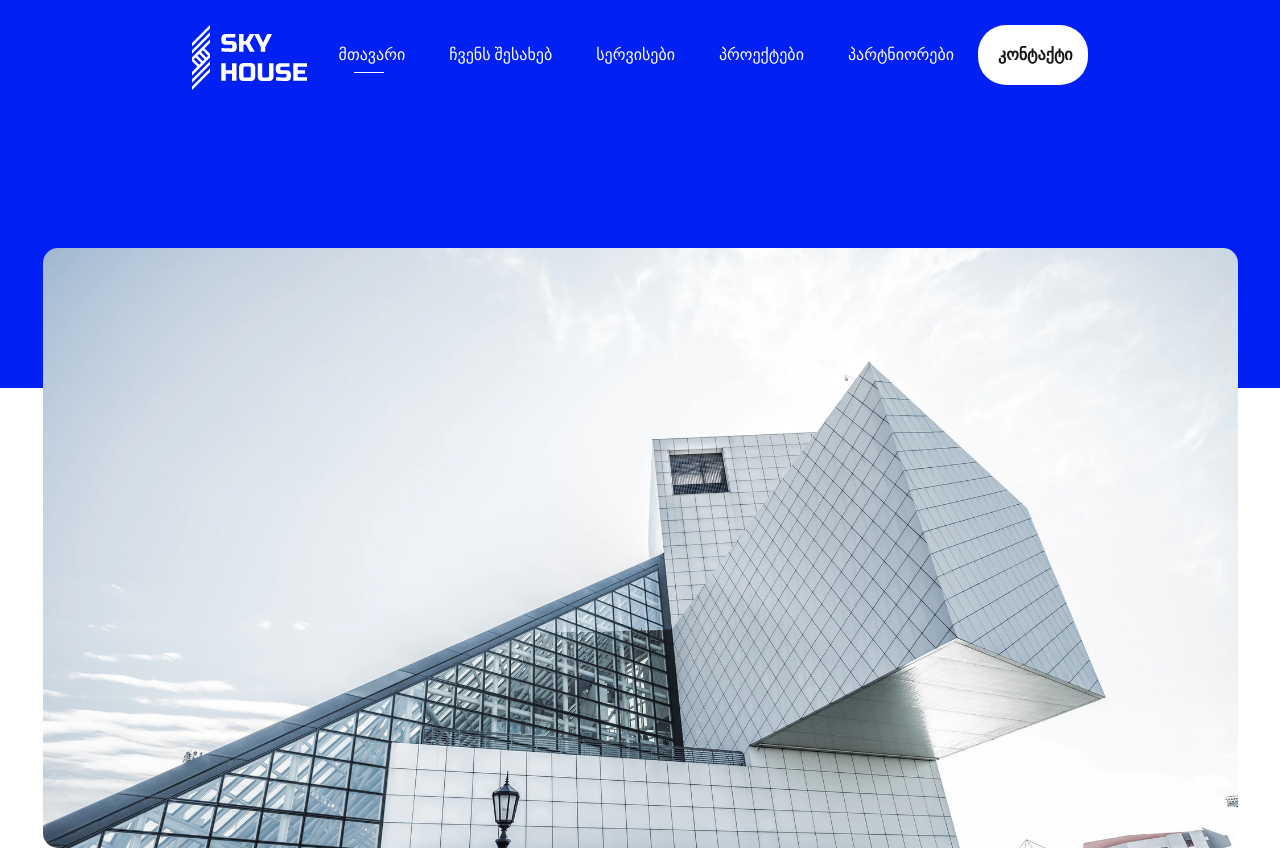
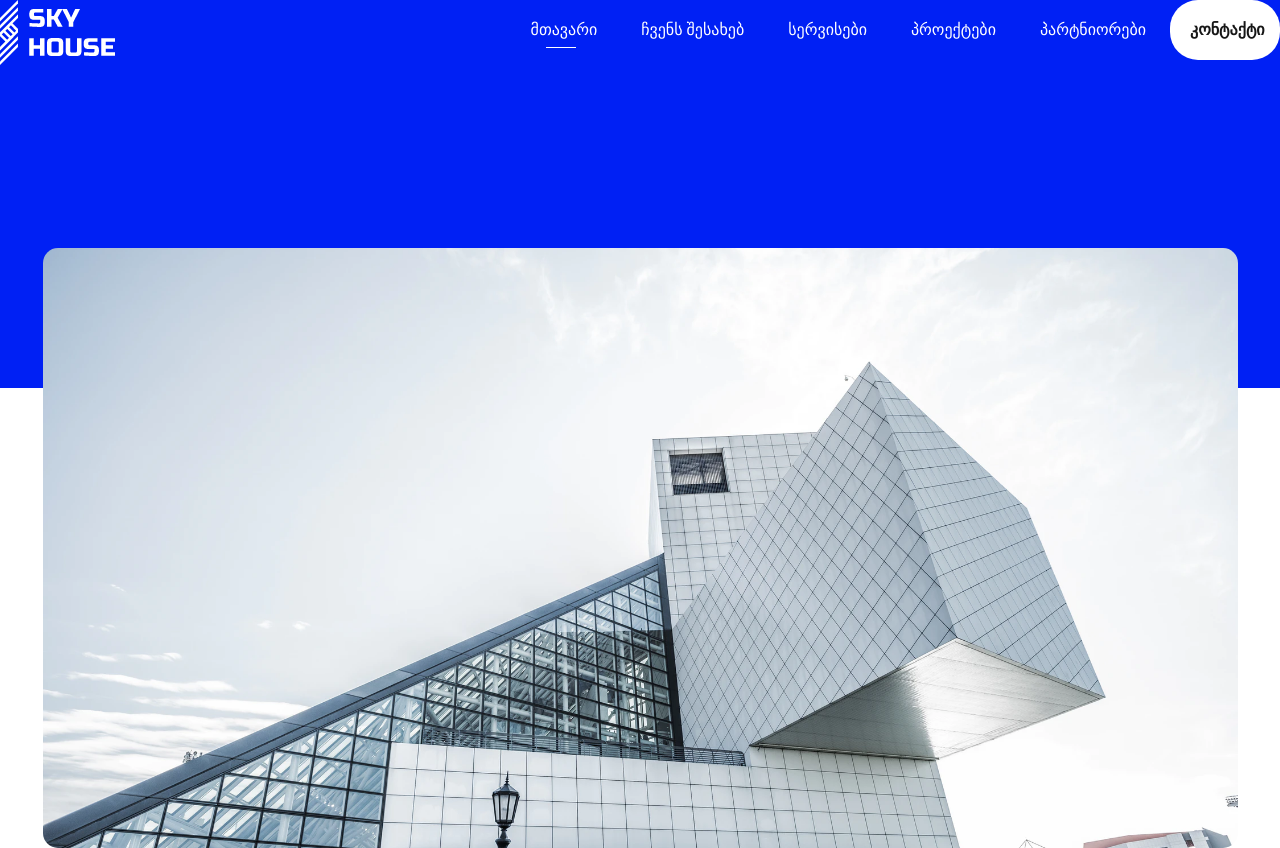
Before and after one commit to 0kri/Re-Educate-07, a plain HTML site: page index.html in a window 1280 px wide. Shown: the top 848 px of the page. Drawn offline with Linux system fonts and the light colour scheme.

Commit message:
change nav width

```diff
--- a/style.css
+++ b/style.css
@@ -11,17 +11,18 @@ header {
     background-color: #0020F4;
 }
 nav {
-    width: 70%;
+    width: 100%;
     background-color: #0020F4;
     /* background-color: blueviolet; */
     height: 60px;
-    margin-left: 15%;
+    /* margin-left: 15%; */
     color: #FFFFFF;
     display: flex;
     justify-content: space-between;
     position: fixed;
-    top: 25px;
+    /* top: 25px; */
     z-index: 100;
+
 }
 header .logo {
     display: inline-block;
```
